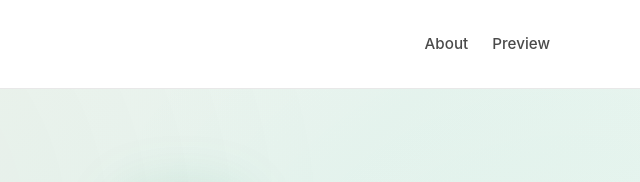
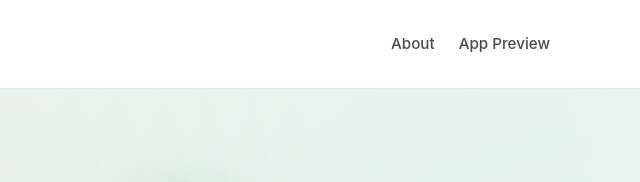
Before and after one commit to swaza-dev/mento-site, a website: page public/blog/index.html in a window 1280 px wide. Shown: the top 182 px of the page, 458-1098 px from the left. Drawn offline with Linux system fonts and the light colour scheme.

Commit message:
fix: change 'Preview' to 'App Preview' in blog navigation

```diff
--- a/public/blog/index.html
+++ b/public/blog/index.html
@@ -566,7 +566,7 @@
             </a>
             <div class="nav-right">
                 <a href="https://www.mymento.app" class="nav-link">About</a>
-                <a href="https://www.mymento.app/preview" class="nav-link">Preview</a>
+                <a href="https://www.mymento.app/preview" class="nav-link">App Preview</a>
             </div>
         </div>
     </nav>
```
